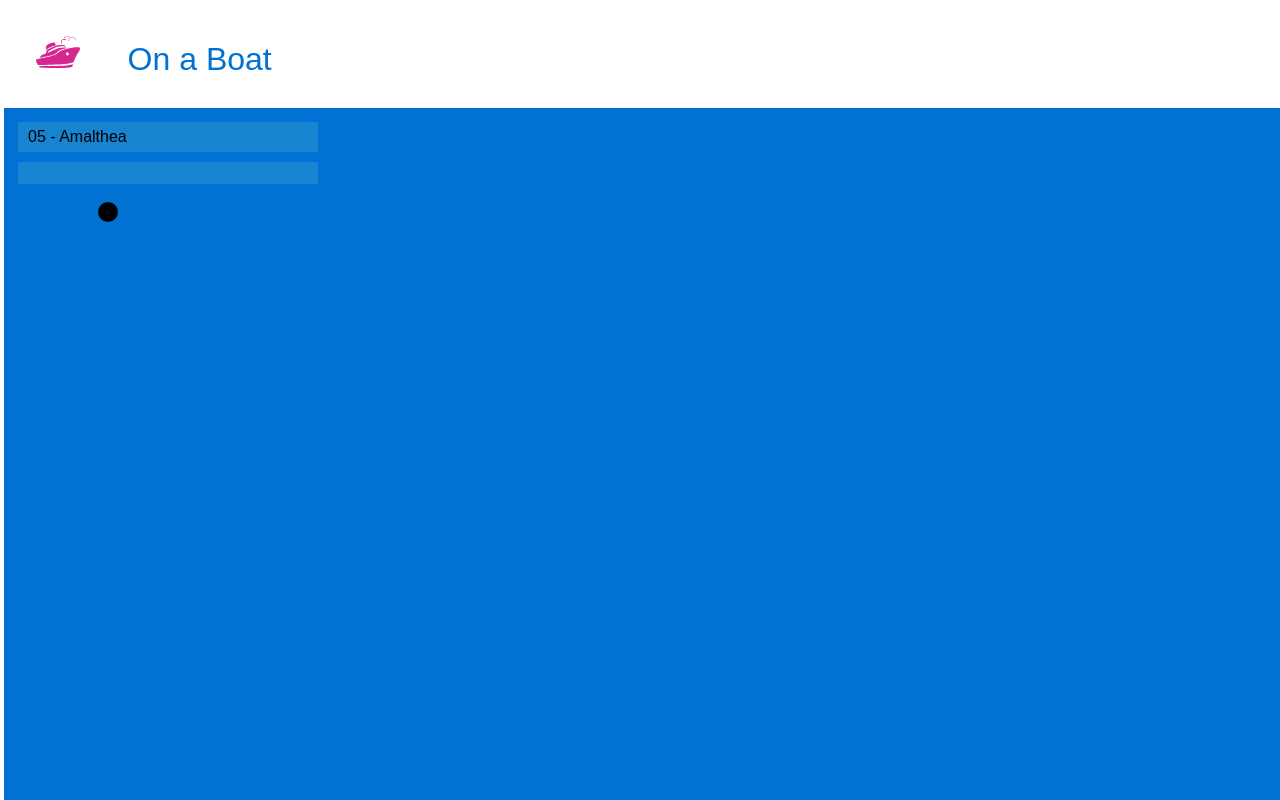
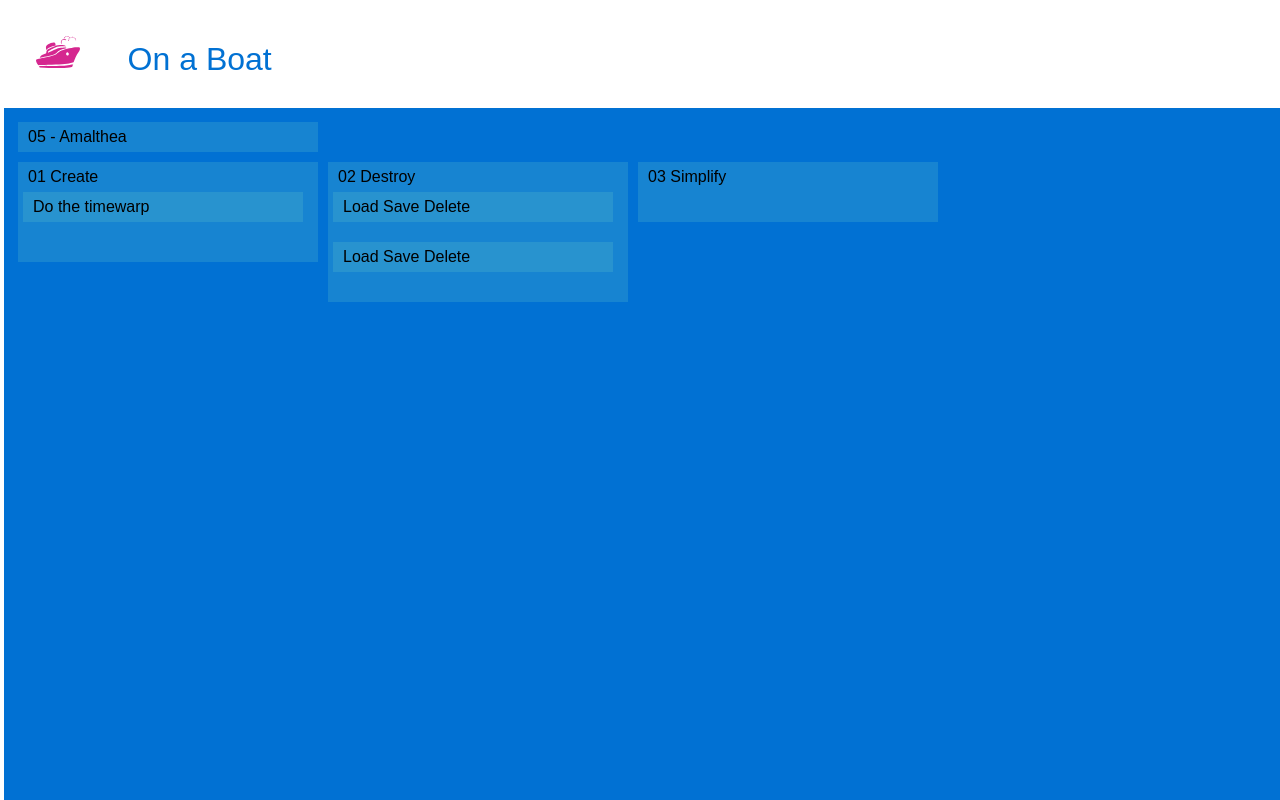
Before and after one commit to villetakanen/pi-planner-jsx, a React (Create React App) app: page / in a window 1280 px wide. Shown: the top 800 px of the page. Built offline with nearby package versions, Linux system fonts and the light colour scheme.

Commit message:
Prints all boxes, dependencies still buggy

```diff
--- a/src/Plan.jsx
+++ b/src/Plan.jsx
@@ -4,19 +4,50 @@ import React, { Component } from 'react';
  *Ville: inProgress
  */
 class Plan extends Component{
-  alert(){
-    console.log('A');
+  exampleEvent(name){
+    window.alert("Hey, it works for "+ name);
   }
+
   renderSprints(data){
     return(
-      <Sprint name="Sprint 01" controller={this}/>
+      data.sprints.map((sprint, i)=> <Sprint name={sprint.name} order={i} features={sprint.features} controller={this}/>)
     );
   }
+
+  renderDependencies(data){
+    let i=0;
+    let j=0;
+    let locs={};
+    for(const sprint in data.sprints){
+      for (const feature in sprint.features){
+        const id=feature.id;
+        console.log(id);
+        let xc=10+i*310;
+        let yc=80+j*50;
+        locs=locs+{id:{"xc":xc, "yc":yc}};
+        j++;
+      }
+      i++;
+    }
+    console.log(locs.id+ " aaa " );
+
+    let rval={};
+
+    for(const sprint in data.sprints){
+      for (const feature in sprint.features){
+        for(const dep in feature.dependencies){
+          console.log(dep);
+          rval=rval+ <Dependency ox={locs.dep.id.xc}/>
+        }
+      }
+    }
+  }
+
   render(){
-    return(<svg height="1080px" width="1920" className="Increment" onClick={console.log('A')} onFocus={console.log('B')}>
+    return(<svg height="1080px" width="1920" className="Increment">
       <Title value={this.props.data.name}/>
       {this.renderSprints(this.props.data)}
-      <circle onClick={this.alert()} cx="100" cy="100" r="10"/>
+      {this.renderDependencies(this.props.data)}
     </svg>
     );
   }
@@ -26,7 +57,6 @@ class Plan extends Component{
  * Ville: inProgress
  */
 class Title extends Component{
-
   render(){
     return(
       <g>
@@ -42,39 +72,53 @@ class Title extends Component{
 class Sprint extends Component{
   constructor(props) {
     super(props);
-    this.onClick= (evt) => this.props.controller.alert(this.props.name);
+    this.onClick= (evt) => this.props.controller.exampleEvent(this.props.name);
+    this.xc=10+this.props.order*310;
+    let features=0;
+    if (this.props.features!=null) features=this.props.features.length || 0;
+    this.height=features*40+50+10;
+    console.log("order is: "+this.props.order+" and "+this.height);
+  }
+  renderTasks(data, sprint){
+    return(
+      data.map((task, i)=> <Task name={task.name} sprint={sprint} order={i} controller={this}/>)
+    );
+  }
+
+  render(){
+    return(
+      <g>
+        <rect className="Label-box" fill="red" x={this.xc} y="50" width="300" height={this.height} onClick={this.onClick}/>
+        <text x={this.xc+10} y="70" font-sixe="10">{this.props.name}</text>
+        {this.renderTasks(this.props.features, this.props.order)}
+      </g>);
+  }
+}
+
+
+class Task extends Component{
+  constructor(props) {
+    super(props);
+    this.xc=15+this.props.sprint*310;
+    this.yc=80+this.props.order*50;
   }
   render(){
     return(
       <g>
-        <rect className="Label-box" fill="red" x="10" y="50" width="300" height="22" onClick={this.onClick}/>
-      </g>);
-  }
-}
-
-/*
- * Placeholder
- * /
-class Task extends Component{
-  render(){
-    return(
-      <g>
-        <rect class="Label-box" fill="green" x="10" y="10" width="300" height="22"/>
-        <text x="15" y="15" className="Plan-title">{this.props.value}</text>
+        <rect class="Label-box" fill="green" x={this.xc} y={this.yc} width="280" height="30"/>
+        <text x={this.xc+10} y={this.yc+20} className="Plan-title">{this.props.name}</text>
       </g>);
   }
 }/**/
 
-/*
- * Placeholder
- * /
+
 class Dependency extends Component{
   prepareCords() {
       let coords = {
         x1: this.props.x1,
         y1: this.props.y1,
-        x1: this.props.x2,
-        y1: this.props.y2
+        x2: this.props.x2,
+        y2: this.props.y2
       }
       return coords;
     }
--- a/src/mockdata.json
+++ b/src/mockdata.json
@@ -1,34 +1,38 @@
 {
   "name": "05 - Amalthea",
-  "sprints":{
-    "sprint":{
+  "sprints":[
+    {
       "name": "01 Create",
-      "features":{
-        "feature":{
+      "features":[
+        {
           "id":102,
           "name": "Do the timewarp",
           "businessvalue": 1,
           "complexity": 2
         }
-      }
+      ]
     },
-    "sprint":{
+    {
       "name": "02 Destroy",
-      "features":{
-        "feature":{
+      "features":[
+        {
           "id":931,
           "name": "Load Save Delete",
           "businessvalue": 2,
           "complexity": 1,
           "dependencies": [102]
         },
-        "feature":{
+        {
           "id":1442,
           "name": "Load Save Delete",
           "businessvalue": 2,
           "complexity": 1
         }
-      }
+      ]
+    },
+    {
+      "name": "03 Simplify",
+      "features":[]
     }
-  }
+  ]
 }
```
Also changed, not shown: src/App.js (line endings or trailing spaces).
